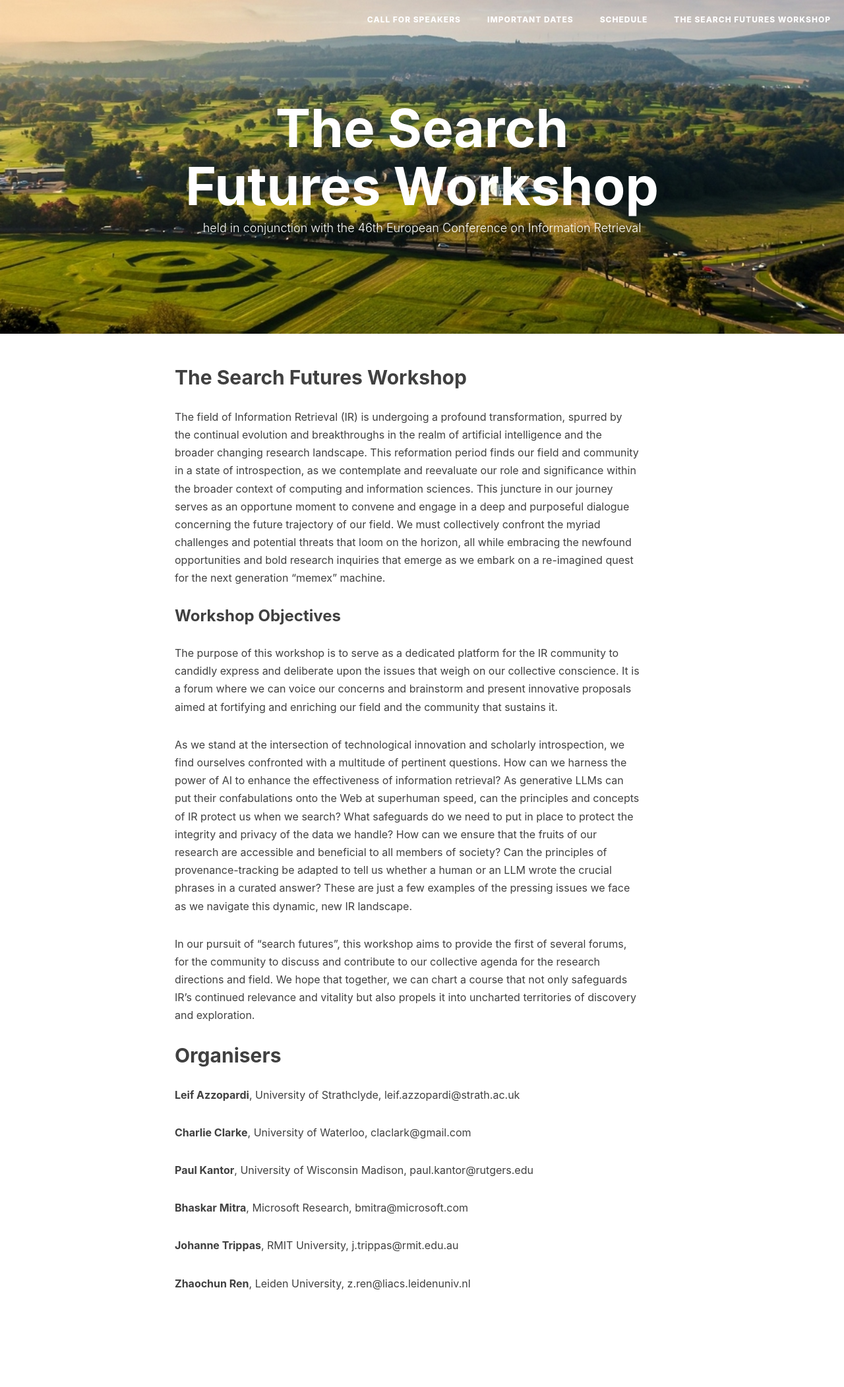
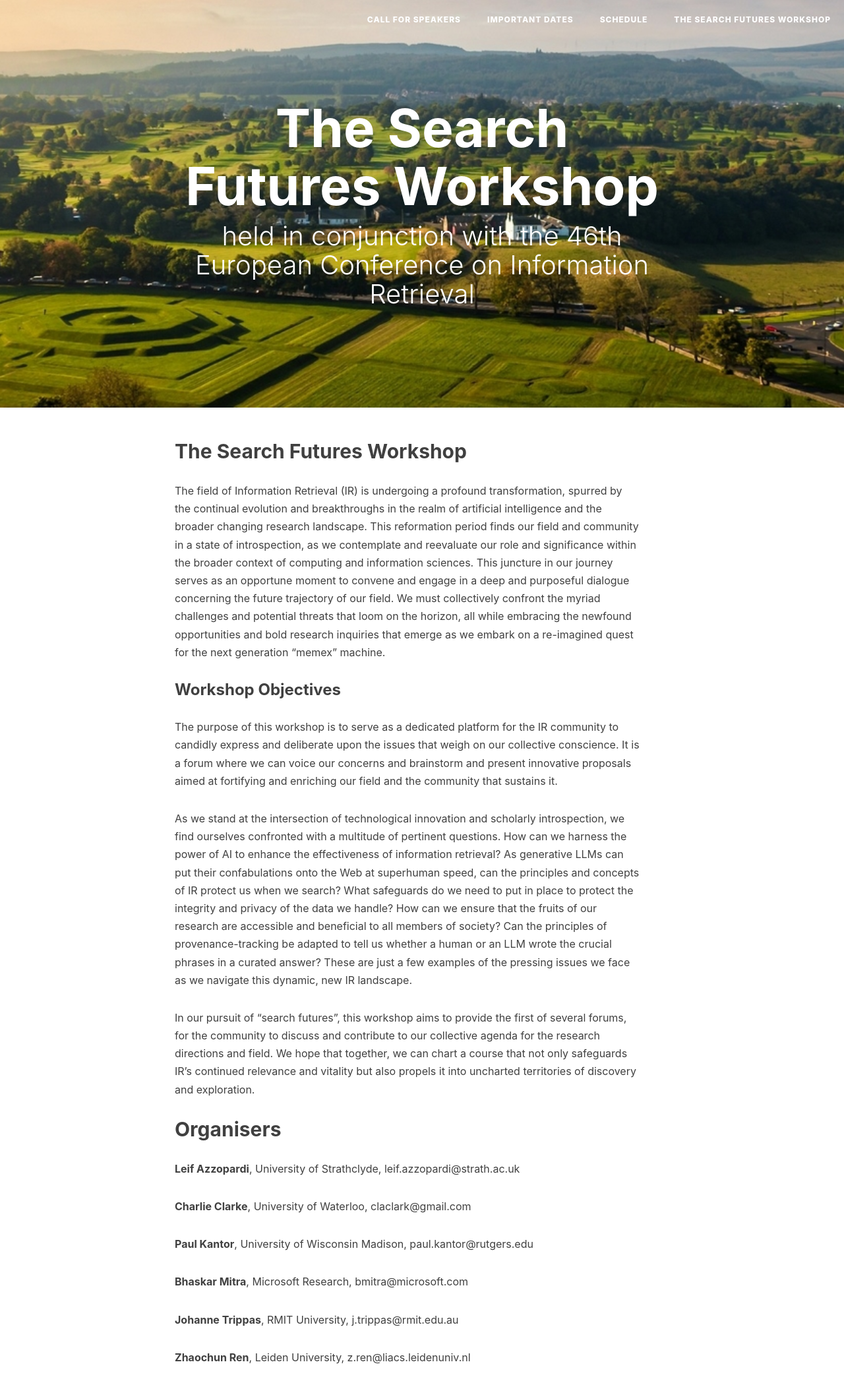
Before and after one commit to SearchFutures/SearchFutures.github.io, a Jekyll site: the page built from index.md, in a window 1280 px wide. Shown: the whole page at 66% size. Built offline with Jekyll 4.4.1, drawn with Linux system fonts in a browser that asks for light colours; nearby versions of some CDN libraries; our own code applies the rules of GitHub Pages for plain Markdown files; before the commit the page ends 1991 px from its top, so only the background shows below that.

Commit message:
Change subtitle size of page.html

```diff
--- a/_layouts/page.html
+++ b/_layouts/page.html
@@ -10,7 +10,7 @@ layout: default
                 <div class="site-heading">
                     <h1>{% if page.title %}{{ page.title }}{% else %}{{ site.title }}{% endif %}</h1>
                     <!--<hr class="small">-->
-                    <span class="subheading"> held in conjunction with the 46th European Conference on Information Retrieval</span>
+                    <span class="subheading" style="font-size: 4rem"> held in conjunction with the 46th European Conference on Information Retrieval</span>
                 </div>
             </div>
         </div>
```
